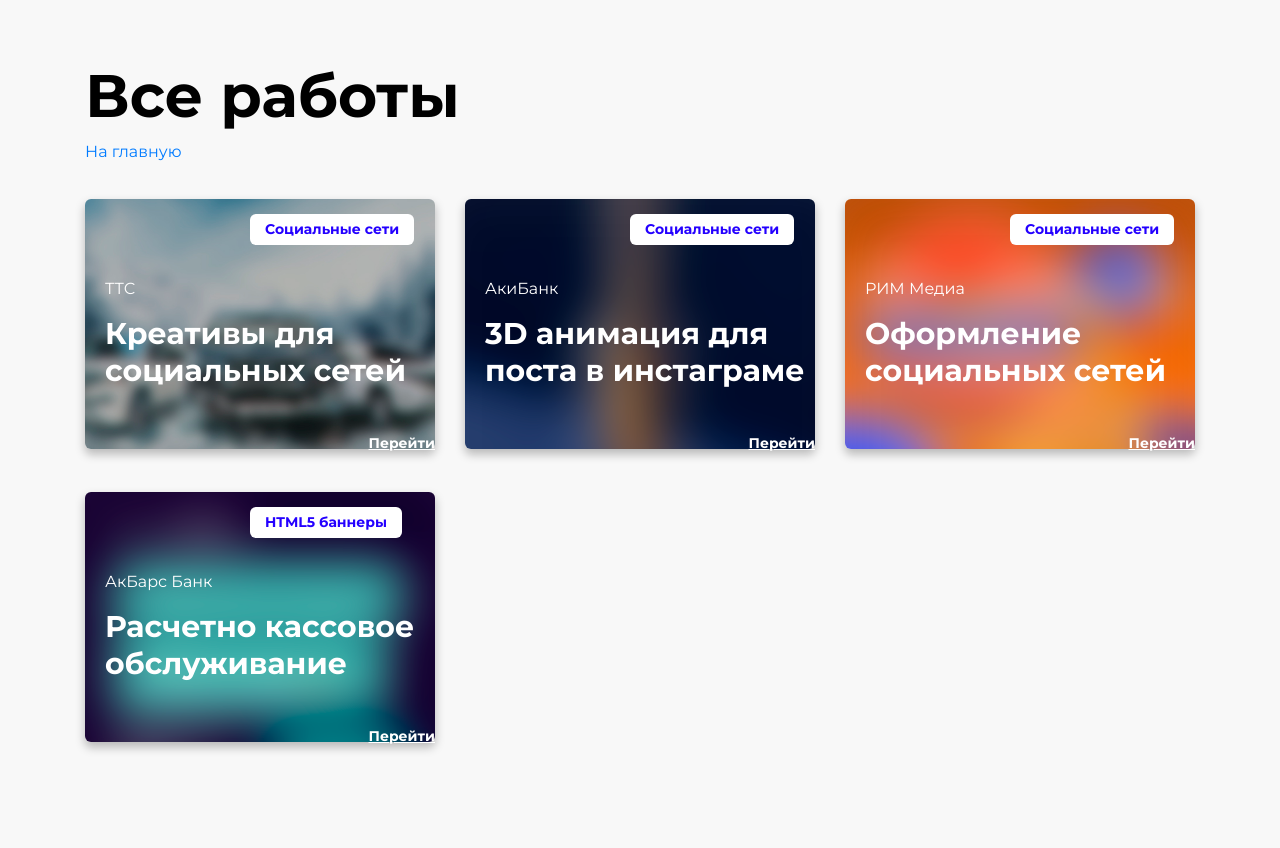
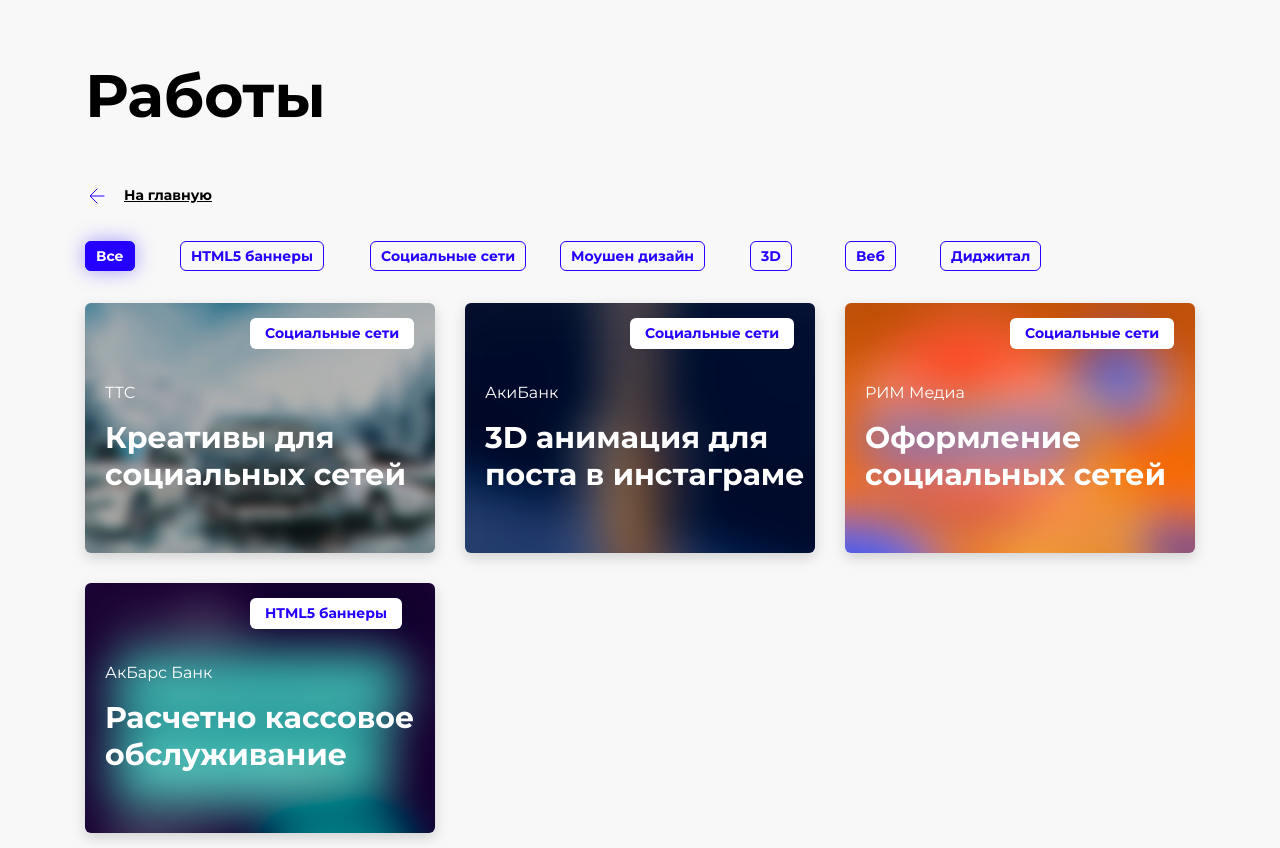
Before and after one commit to timurmakarov/myportfolio, a Django app: page /projects/all/ in a window 1280 px wide. Before the commit the page ends 751 px from the top, so only its background shows below. Run offline with Django 3.2, Linux system fonts and the light colour scheme; data comes from the database, SQL or seed files in the repository; both versions use the stored data as it was after the commit; some libraries are stand-ins or nearby versions.

Commit message:
Added filters by projects type

```diff
--- a/timurmakarov/apps/projects/static/css/style.css
+++ b/timurmakarov/apps/projects/static/css/style.css
@@ -1,4 +1,5 @@
 body {
+    animation: fadein 1s;
     margin-top: 60px;
     background-color: #F8F8F8 !important;
     font-family: 'Montserrat', sans-serif;
@@ -23,7 +24,7 @@
     font-family: Montserrat;
     font-style: normal;
     font-weight: normal;
-    font-size: 20px;
+    font-size: 18px;
     color: #828282;
 }
 
@@ -33,16 +34,16 @@
 
 .solo-item {
     padding-top: 80px;
-    box-shadow: 0px 5px 9.5px 0.5px rgba(0, 1, 5, 0.25);
+    box-shadow: 0px 5px 12.5px 0.5px rgba(0, 1, 5, 0.15);
     padding-left: 20px;
     border-radius: 6px;
     height: 250px;
+    transition-duration: .3s;
+    transition-timing-function: ease-out;
 }
 
 .solo-item:hover {
 
-    transition-duration: .3s;
-    transition-timing-function: ease-out;
     box-shadow: 0px 5px 13.5px 0.5px rgba(0, 1, 5, 0.35);
 }
 
@@ -53,6 +54,15 @@
     font-size: 30px;
     line-height: 37px;
     color: #FFFFFF;
+}
+
+.solo-item__block {
+    transition-timing-function: ease-out;
+    transition-duration: .5s;
+}
+
+.solo-item__block:hover {
+    transform: scale(1.02);
 }
 
 .watch-solo-project__btn {
@@ -93,17 +103,111 @@
     font-size: 14px;
     float: right;
     text-decoration-line: underline;
-
     color: #000000;
 }
 
 .contacts {
     margin-top: 40px !important;
-    font-size: 20px;
+    font-size: 16px;
     color: #828282;
+}
+
+.contacts A {
+    color: #828282;
+    text-decoration: underline;
+}
+
+.contacts A:hover {
+    color: #565656;
     text-decoration: underline;
 }
 
 .сontacts-parrent {
     margin-top: 80px;
 }
+
+.footer-desc {
+    margin-top: 60px;
+    text-align: center;
+    color: lightgrey;
+    font-weight: 400;
+    font-size: 16px;
+}
+
+.date-time {
+    text-align: center;
+    color: lightgrey;
+    font-weight: 400;
+    font-size: 14px;
+}
+
+.solo-item__menu A {
+    color: #2400FF;
+    font-weight: 700;
+    font-size: 14px;
+    border: 1px solid #2400FF;
+    -webkit-border-radius: 6px;
+    border-radius: 6px;
+    padding: 5px 10px 5px 10px;
+    transition-timing-function: ease-out;
+    transition-duration: .2s;
+}
+
+.solo-item__menu A:hover {
+    box-shadow: 0px 0px 20px rgba(36, 0, 255, 0.4);
+    text-decoration: none;
+    color: white;
+    background-color: #2400FF;
+}
+
+
+.back-btn {
+    margin-bottom: 36px !important;
+    font-family: Montserrat;
+    font-style: normal;
+    font-weight: bold;
+    font-size: 14px;
+    float: left;
+    text-decoration-line: underline;
+    color: #000000;
+}
+
+.active {
+    box-shadow: 0px 0px 20px rgba(36, 0, 255, 0.4);
+    text-decoration: none;
+    color: white !important;
+    background-color: #2400FF;
+}
+
+@keyframes fadein {
+    from {
+        opacity:0;
+    }
+    to {
+        opacity:1;
+    }
+}
+@-moz-keyframes fadein { /* Firefox */
+    from {
+        opacity:0;
+    }
+    to {
+        opacity:1;
+    }
+}
+@-webkit-keyframes fadein { /* Safari and Chrome */
+    from {
+        opacity:0;
+    }
+    to {
+        opacity:1;
+    }
+}
+@-o-keyframes fadein { /* Opera */
+    from {
+        opacity:0;
+    }
+    to {
+        opacity: 1;
+    }
+}
--- a/timurmakarov/apps/projects/templates/base.html
+++ b/timurmakarov/apps/projects/templates/base.html
@@ -8,6 +8,7 @@
 	{% load static %}
 	<link rel="stylesheet" href="{% static 'css/style.css' %}">
 	<link href="https://fonts.googleapis.com/css?family=Montserrat:400,500,600,700,800&display=swap" rel="stylesheet">
+	<script src="https://code.jquery.com/jquery-2.2.4.js"></script>
 </head>
 <body>
 	{% block content %}{% endblock %}
--- /dev/null
+++ b/timurmakarov/apps/projects/templates/nav.html
@@ -0,0 +1,47 @@
+	<!DOCTYPE html>
+	<html lang="en">
+	<head>
+		<meta charset="UTF-8">
+		<title>{% block title %}Мой сайт{% endblock %}</title>
+		<link rel="stylesheet" href="https://stackpath.bootstrapcdn.com/bootstrap/4.3.1/css/bootstrap.min.css"
+		integrity="sha384-ggOyR0iXCbMQv3Xipma34MD+dH/1fQ784/j6cY/iJTQUOhcWr7x9JvoRxT2MZw1T" crossorigin="anonymous">
+		{% load static %}
+		<link rel="stylesheet" href="{% static 'css/style.css' %}">
+		<link href="https://fonts.googleapis.com/css?family=Montserrat:400,500,600,700,800&display=swap" rel="stylesheet">
+		<script src="https://code.jquery.com/jquery-2.2.4.js"></script>
+	</head>
+	<body>
+		<br>
+		<div class="container">
+
+			<div class="row">
+				<script>
+					$(function () {
+						$('.solo-item__menu a').each(function () {
+							var location = window.location.href;
+							var link = this.href;
+							if(location == link) {
+								$(this).addClass('active');
+							}
+						});
+					});
+				</script>
+				<div class="col-md-12"><a class="back-btn" href="http://127.0.0.1:8000/projects/">
+					<span style="margin-right: 15px">
+						<svg width="24" height="24" viewBox="0 0 24 24" fill="none" xmlns="http://www.w3.org/2000/svg">
+							<path d="M19 12H6M12 5l-7 7 7 7" stroke="#2400FF" stroke-linecap="round"
+							stroke-linejoin="round"/>
+						</svg></span>На главную</a></div>
+						<div class="col-md-1 solo-item__menu"><a href="{% url 'projects:all' %}">Все</a></div>
+						<div class="col-md-2 solo-item__menu"><a href="{% url 'projects:viewhtml5projects' %}">HTML5 баннеры</a></div>
+						<div class="col-md-2 solo-item__menu"><a href="{% url 'projects:viewsnprojects' %}">Социальные сети</a></div>
+						<div class="col-md-2 solo-item__menu"><a href="#">Моушен дизайн</a></div>
+						<div class="col-md-1 solo-item__menu"><a href="#">3D</a></div>
+						<div class="col-md-1 solo-item__menu"><a href="#">Веб</a></div>
+						<div class="col-md-2 solo-item__menu"><a href="#">Диджитал</a></div>
+					</div>
+				</div>
+				{% block content %}
+				{% endblock %}
+			</body>
+			</html>
--- a/timurmakarov/apps/projects/templates/projects/all.html
+++ b/timurmakarov/apps/projects/templates/projects/all.html
@@ -3,48 +3,50 @@
 <head>
 	<meta charset="UTF-8">
 	<meta name="viewport" content="width=device-width">
+
 	<title>Я, Тимур Макаров</title>
 	<link rel="stylesheet" href="https://stackpath.bootstrapcdn.com/bootstrap/4.3.1/css/bootstrap.min.css" integrity="sha384-ggOyR0iXCbMQv3Xipma34MD+dH/1fQ784/j6cY/iJTQUOhcWr7x9JvoRxT2MZw1T" crossorigin="anonymous">
-
 	<link href="https://fonts.googleapis.com/css?family=Montserrat:400,500,600,700,800&display=swap" rel="stylesheet">
 </head>
 <body>
 	<div class="container">
 		<div class="row">
 			<div class="col-md-12">
-				<h1>Все работы</h1>
-				<a href="#" onclick="javascript:history.back(); return false;">На главную</a>
+				<h1>Работы</h1>
 			</div>
 		</div>
 	</div>
 
+	{% extends 'nav.html' %}
+	{% block content %}
 	<div class="container project">
 		<div class="row project-item">
-			{% extends 'base.html' %}
-			{% block title %} Все проекты {% endblock %}
-			{% block content %}
+
 			{% if all_projects_list %}
 			{% for a in all_projects_list %}
-			<div class="col-md-4" style="padding: 15px;">
-
+			<div class="col-md-4 solo-item__block" style="padding: 15px;">
 				<div class="solo-item" style="background-image: url({{ a.project_cover.url }}); background-size: cover;">
 					<div class="solo-item__badge">
-						<p>{{a.project_type}}</p>
+						<p>{{ a.project_type }}</p>
 					</div>
-					<p class="project-card__name">{{a.project_client}}</p>
-					<p>{{a.project_title}}</p>
-					<a href="{% url 'projects:about' a.id %}" style="color: white;">Перейти</a>
+					<p class="project-card__name">{{ a.project_client }}</p>
+					<p>{{ a.project_title }}</p>
+					<a class="watch-solo-project__btn" href="{% url 'projects:about' a.id %}"
+					style="color: white; display: block; height: 90%; width: 100%"></a>
+
 				</div>
 
-			</div>{% endfor %}
+			</div>
+
+
+			{% endfor %}
 
 		</div>
-</div>
+	</div>
 
-
-{% else %}
-Проекты не найдены!
-{% endif %}
-{% endblock %}
+	{% else %}
+	Проекты не найдены!
+	{% endif %}
+	{% endblock %}
 </body>
 </html>
--- a/timurmakarov/apps/projects/urls.py
+++ b/timurmakarov/apps/projects/urls.py
@@ -6,5 +6,7 @@
 urlpatterns = [
 	path('', views.index, name = 'index'),
 	path('all/', views.all, name = 'all'),
+	path('viewsnprojects/', views.viewsnProjects, name = 'viewsnprojects'),
+	path('viewhtml5projects/', views.viewhtml5bannersProjects, name = 'viewhtml5projects'),
 	path('<int:project_id>/', views.about, name = 'about'),
 ]
--- a/timurmakarov/apps/projects/views.py
+++ b/timurmakarov/apps/projects/views.py
@@ -18,3 +18,11 @@
 		raise Http404('Проект не найден!')
 
 	return render(request, 'projects/about.html', {'project': a})
+
+def viewsnProjects(request):
+	snres = Project.objects.filter(project_type = "Социальные сети")
+	return render(request, 'projects/socialnetwork.html', {'snres': snres})
+
+def viewhtml5bannersProjects(request):
+	html5res = Project.objects.filter(project_type = "HTML5 баннеры")
+	return render(request, 'projects/html5banners.html', {'html5res': html5res})
```
Also changed, not shown: timurmakarov/apps/projects/templates/projects/html5banners.html (added, +53 -0 lines), timurmakarov/apps/projects/templates/projects/index.html (+63 -3 lines), timurmakarov/apps/projects/templates/projects/socialnetwork.html (added, +52 -0 lines), db.sqlite3, media/upload/akibank-project_blur-bg.png (added), media/upload/tts-project_blur-bg.jpg (added), media/upload/tts-project_blur-bg_nXOLF3y.jpg (added). Lines whose indentation alone changed are shown as unchanged.
